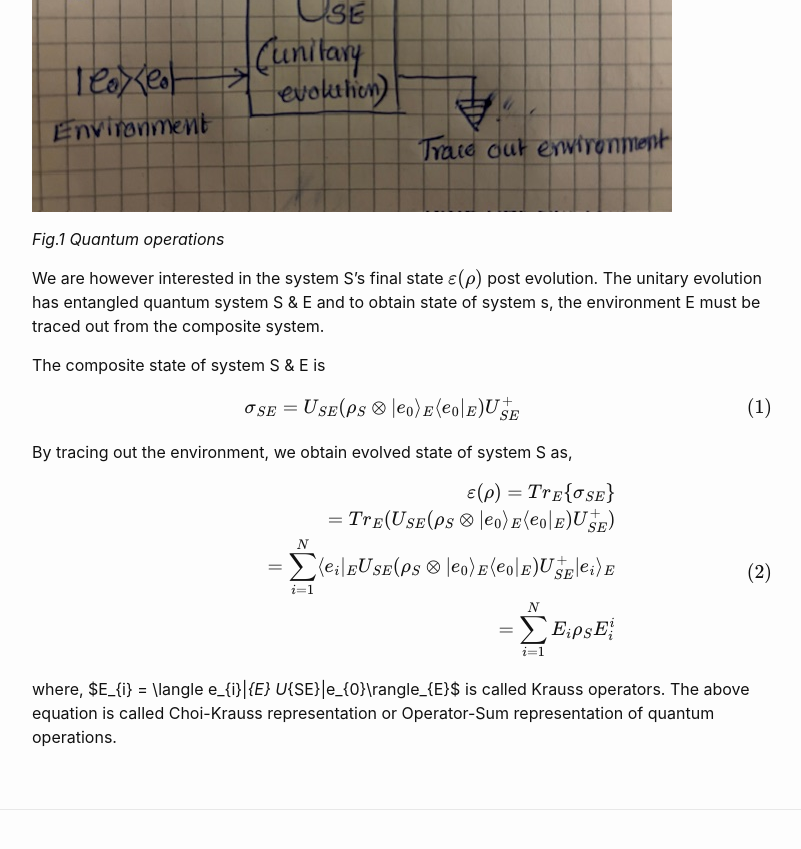
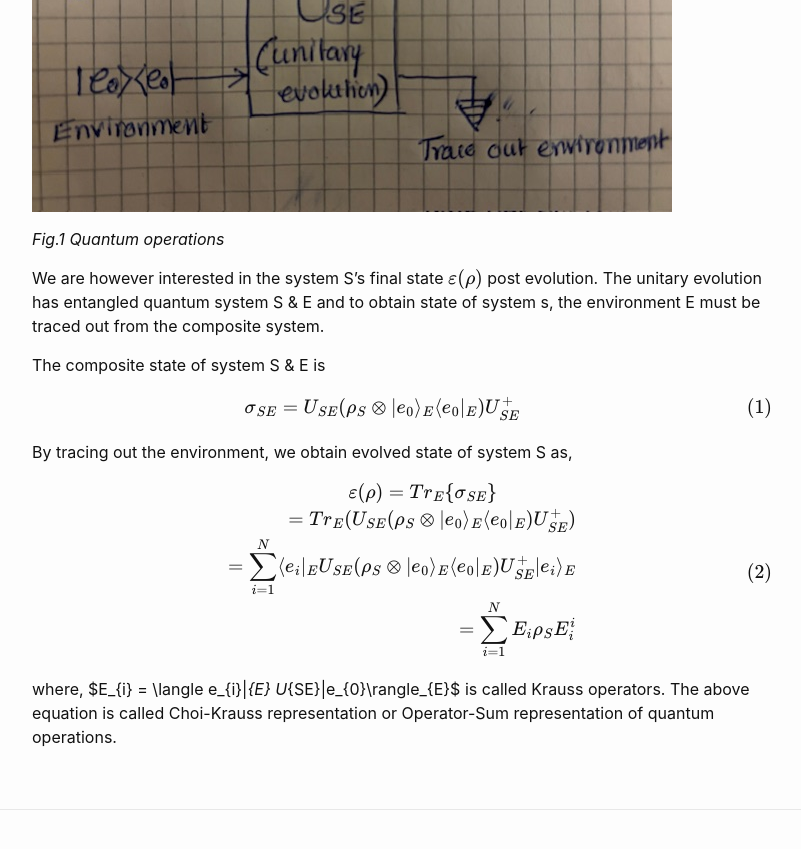
Before and after one commit to qcnotes/qcnotes.github.io, a Jekyll site: the page built from _posts/2024-09-13-Quantum-Operations.md, in a window 1280 px wide and 900 px high, scrolled down 759 px. Shown: the top 849 px of the window, without its empty margins (238-1039 px from the left). Built offline with Jekyll 4.4.1, drawn with Linux system fonts in a browser that asks for light colours; formulas are drawn with MathJax 3.

Commit message:
Update 2024-09-13-Quantum-Operations.md

```diff
--- a/_posts/2024-09-13-Quantum-Operations.md
+++ b/_posts/2024-09-13-Quantum-Operations.md
@@ -30,10 +30,10 @@ By tracing out the environment, we obtain evolved state of  system S as,
 $$
 \begin{equation}
 \begin{split}
-\varepsilon(\rho) = Tr_{E}\{\sigma_{SE}\} \\
-  \qquad   \qquad = Tr_{E}(U_{SE}(\rho_{S} \otimes |e_{0}\rangle_{E} \langle e_{0}|_{E})U_{SE}^{+}) \\
-  \qquad   \qquad =\sum_{i=1}^{N} \langle e_{i}|_{E} U_{SE}(\rho_{S} \otimes |e_{0}\rangle_{E} \langle e_{0}|_{E})U_{SE}^{+} |e_{i}\rangle_{E} \\
-  \qquad   \qquad =\sum_{i=1}^{N} E_{i} \rho_{S} E_{i}^{i} \\
+\varepsilon(\rho) = Tr_{E}\{\sigma_{SE}\} \qquad   \qquad \\
+= Tr_{E}(U_{SE}(\rho_{S} \otimes |e_{0}\rangle_{E} \langle e_{0}|_{E})U_{SE}^{+}) \\
+=\sum_{i=1}^{N} \langle e_{i}|_{E} U_{SE}(\rho_{S} \otimes |e_{0}\rangle_{E} \langle e_{0}|_{E})U_{SE}^{+} |e_{i}\rangle_{E} \\
+=\sum_{i=1}^{N} E_{i} \rho_{S} E_{i}^{i} \\
 \end{split}
 \end{equation}
 $$
```
